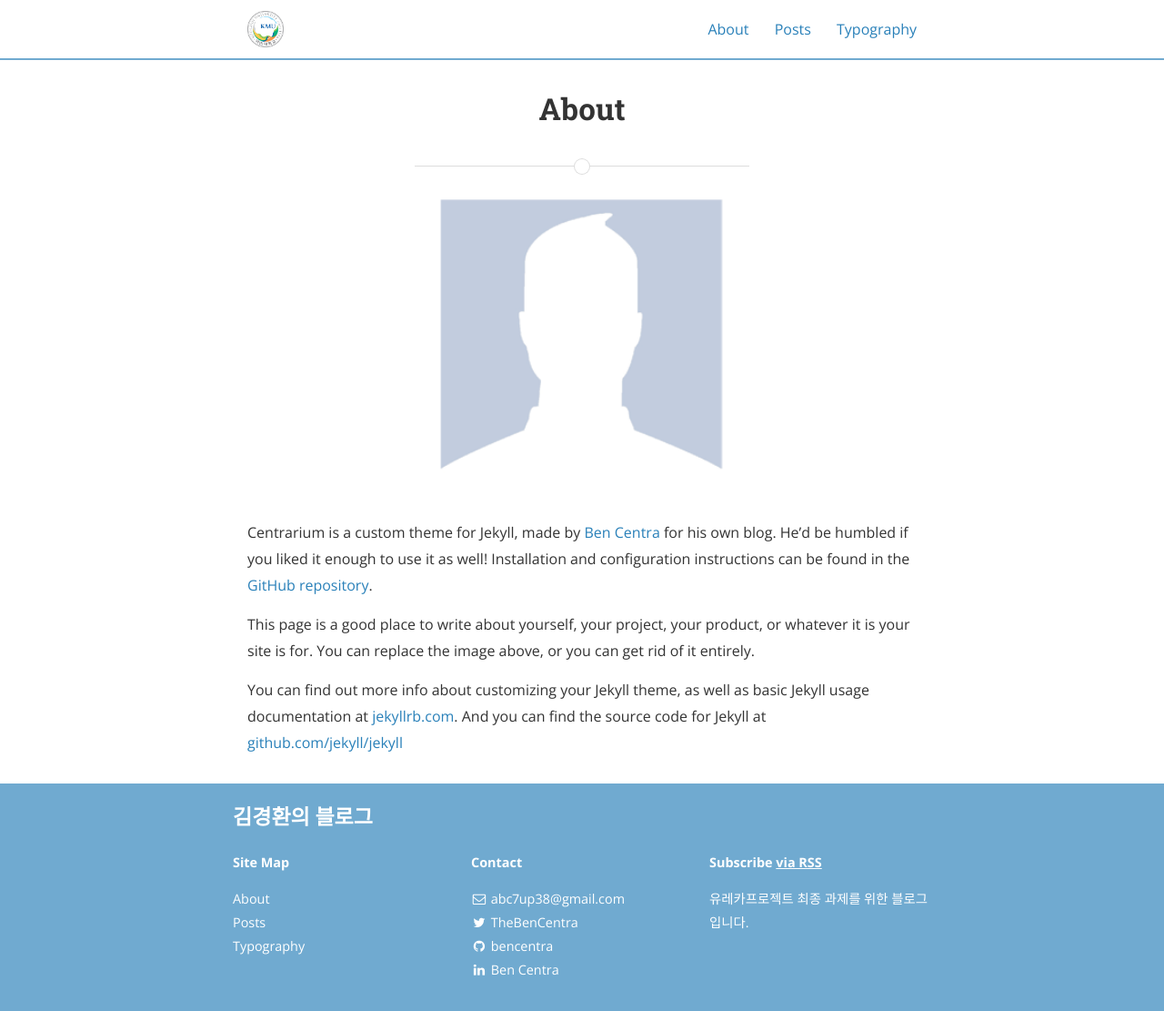
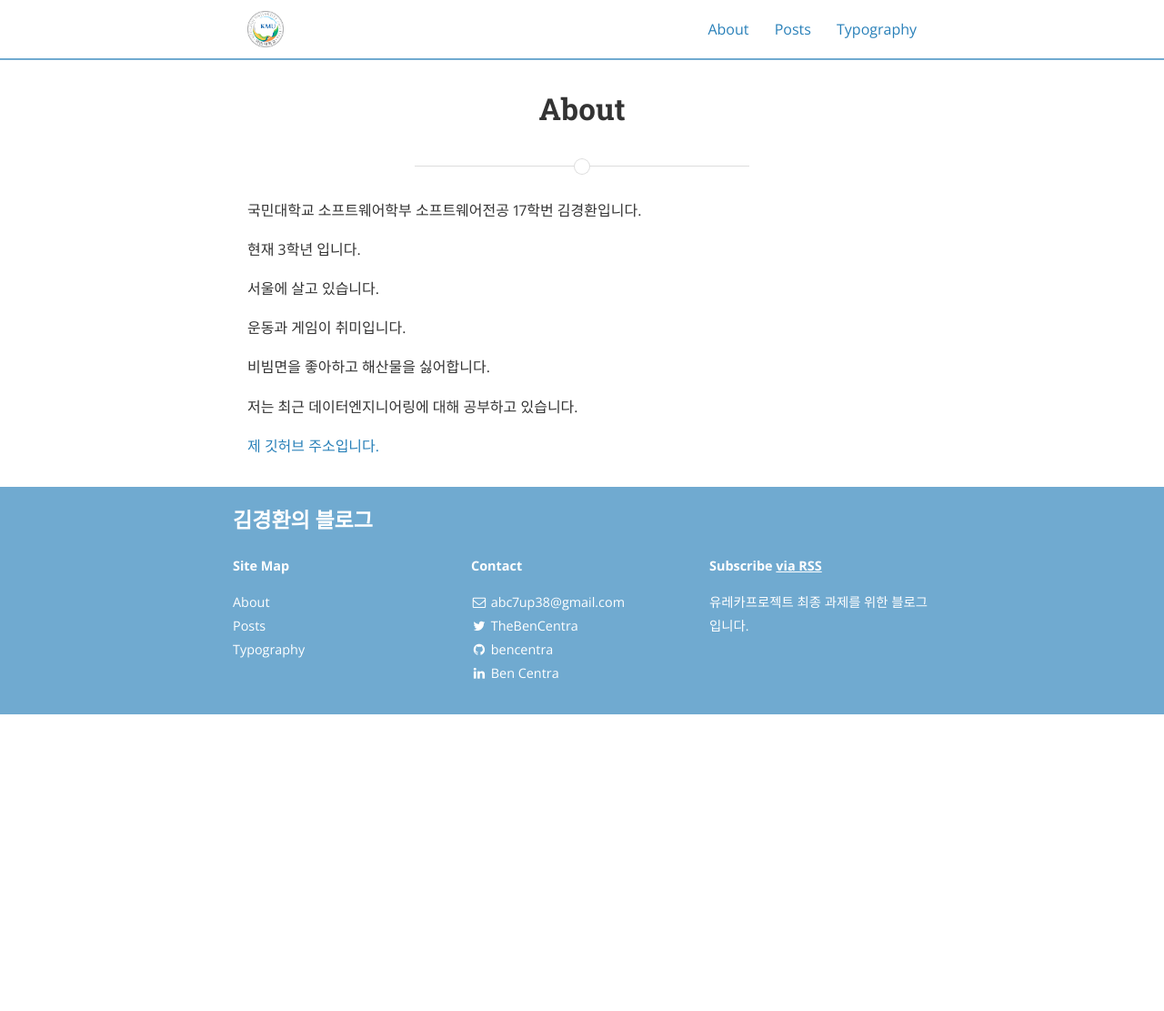
Before and after one commit to HongSena/HongSena.github.io, a Jekyll site: the page built from about.md, in a window 1280 px wide and 1111 px high. Shown: the whole window at 91% size. Built offline with Jekyll 4.4.1, drawn with Linux system fonts in a browser that asks for light colours; nearby versions of some CDN libraries.

Commit message:
about part update

```diff
--- a/about.md
+++ b/about.md
@@ -5,14 +5,16 @@ permalink: /about/
 main_nav: true
 ---
 
-![alt text]({{ site.baseurl }}/assets/profile-placeholder.gif "Profile Picture"){:.profile}
+국민대학교 소프트웨어학부 소프트웨어전공 17학번 김경환입니다.
 
-Centrarium is a custom theme for Jekyll, made by [Ben Centra][bencentra] for his own blog. He'd be humbled if you liked it enough to use it as well! Installation and configuration instructions can be found in the [GitHub repository](https://github.com/bencentra/centrarium).
+현재 3학년 입니다.
 
-This page is a good place to write about yourself, your project, your product, or whatever it is your site is for. You can replace the image above, or you can get rid of it entirely.
+서울에 살고 있습니다.
 
-You can find out more info about customizing your Jekyll theme, as well as basic Jekyll usage documentation at [jekyllrb.com](http://jekyllrb.com/). And you can find the source code for Jekyll at [github.com/jekyll/jekyll](https://github.com/jekyll/jekyll)
+운동과 게임이 취미입니다.
 
-[centrarium]: https://github.com/bencentra/centrarium
-[bencentra]: http://bencentra.com
-[jekyll]: https://github.com/jekyll/jekyll
+비빔면을 좋아하고 해산물을 싫어합니다.
+
+저는 최근 데이터엔지니어링에 대해 공부하고 있습니다.
+
+[제 깃허브 주소입니다.](https://github.com/HongSena)
```
Also changed, not shown: assets/profile-placeholder.gif.
